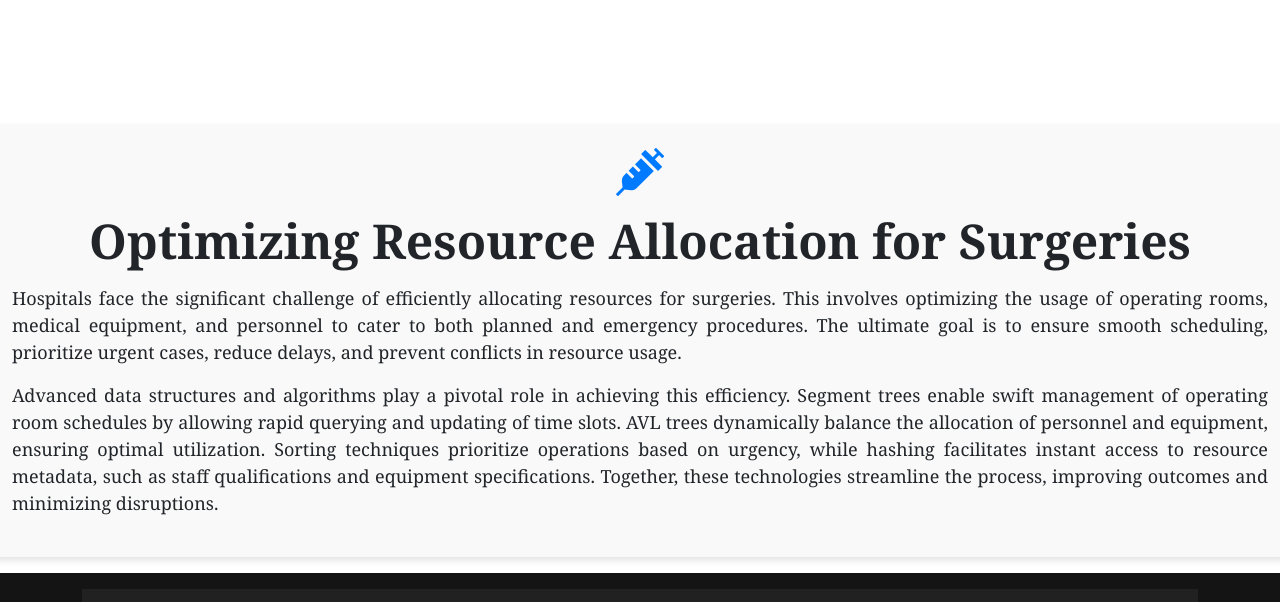
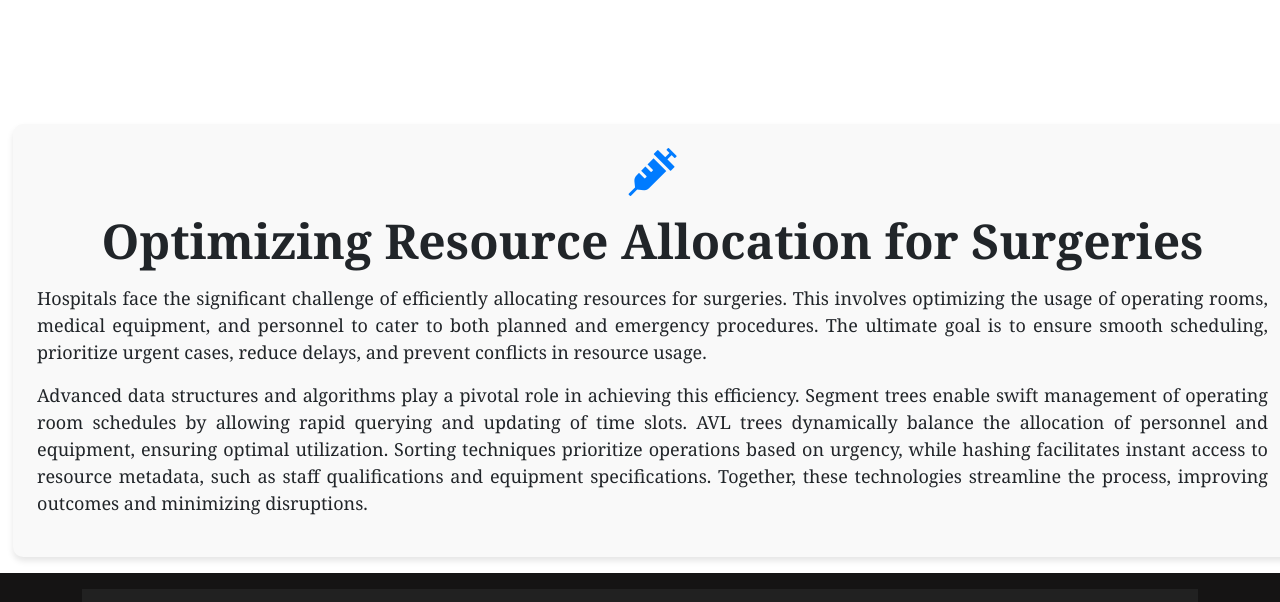
Before and after one commit to AmoghTalawar/DAA, a website: page bussinesscase.html in a window 1280 px wide. Shown: the part 4908-5510 px from the top of the page. Drawn offline with nearby package versions, Linux system fonts and the light colour scheme.

Commit message:
Update bussinesscase.html

```diff
--- a/bussinesscase.html
+++ b/bussinesscase.html
@@ -751,7 +751,7 @@
     <div class="row">
         <!-- Unified Section for Resource Allocation -->
         <div class="col-12 services mt-4">
-          <div class="services__content p-4" style="background: #f9f9f9; border-radius: 10px; box-shadow: 0 4px 6px rgba(0, 0, 0, 0.1);">
+          <div class="services__content p-4" style="background: #f9f9f9; border-radius: 10px; box-shadow: 0 4px 6px rgba(0, 0, 0, 0.1); margin-left:25px; ">
             <div class="text-center">
               <div class="icon d-inline-block fas fa-syringe" style="font-size: 3rem; color: #007bff;"></div>
               <h3 class="display-5 mt-3" style="font-family: 'Georgia', 'Times New Roman', Times, serif; font-weight: bold;">
```
